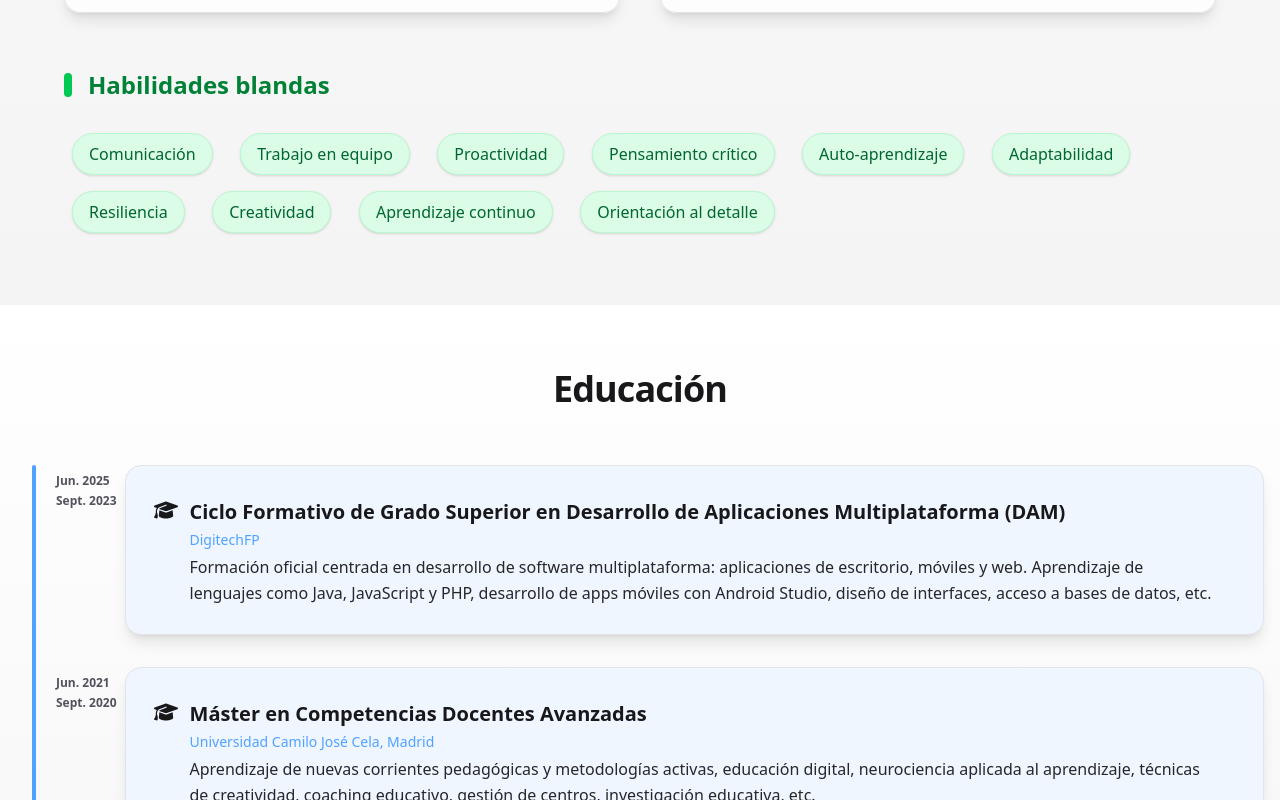
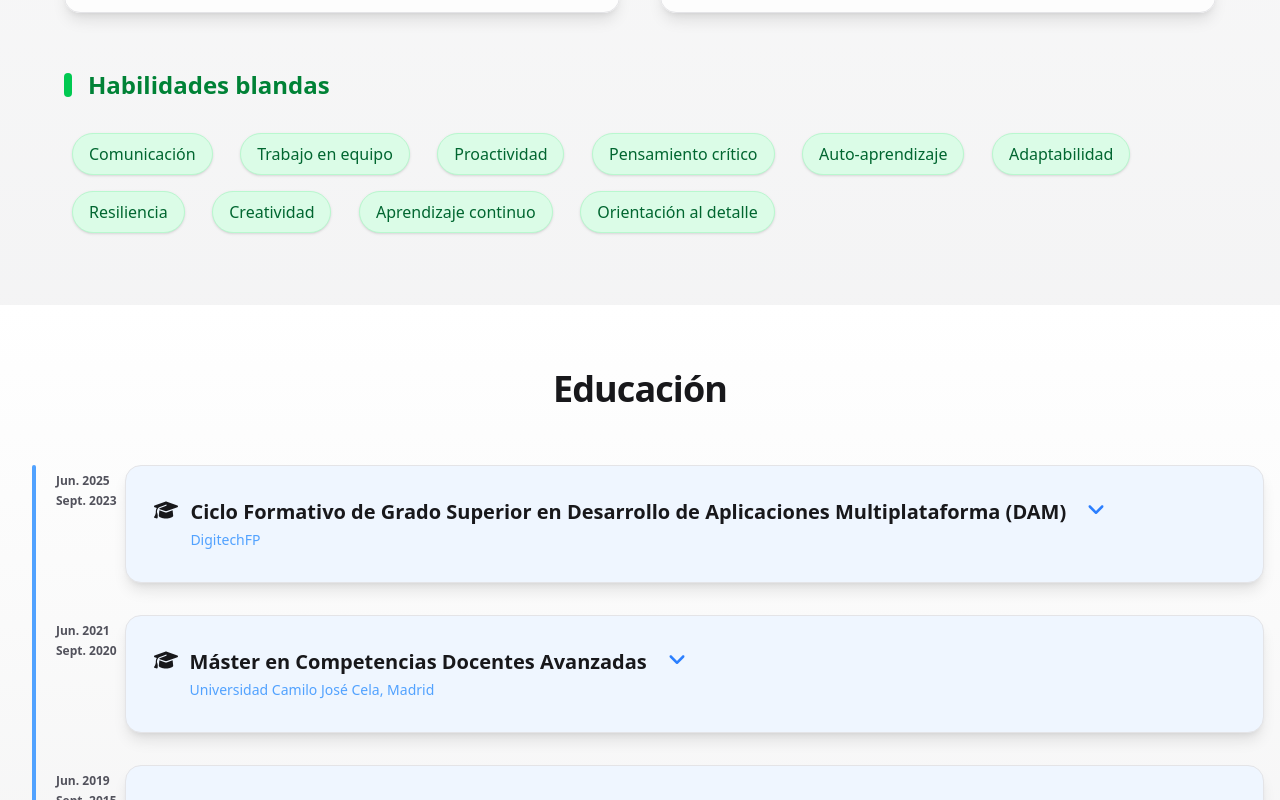
Before and after one commit to zemanue/my-dev-portfolio, a React (Vite) app: page / in a window 1280 px wide. Shown: the part 2000-2800 px from the top of the page. Built offline with nearby package versions, Linux system fonts and the light colour scheme.

Commit message:
Add expandable TimelineCard with animated details
TimelineCard now supports expanding/collapsing to show detailed descriptions as a list, improving readability and user interaction. Updated education constants to split description into multiple lines for better display.

```diff
--- a/src/components/TimelineCard.jsx
+++ b/src/components/TimelineCard.jsx
@@ -1,10 +1,30 @@
+import { useState } from "react";
+
+import { FaAngleDown, FaAngleUp } from "react-icons/fa6";
+
+
 export default function TimelineCard({ element }) {
+    const [expanded, setExpanded] = useState(false);
+    const descriptionLines = (element.description || "").split('\n');
+
     return (
-        <div className="rounded-2xl text-zinc-900 dark:text-zinc-100  bg-blue-50 dark:bg-zinc-800/80 shadow-lg p-7 flex flex-col mb-0 border border-zinc-200 dark:border-zinc-700">
+        <div
+            className="rounded-2xl text-zinc-900 dark:text-zinc-100 bg-blue-50 dark:bg-zinc-800/50 shadow-lg p-7 flex flex-col mb-0 border border-zinc-200 dark:border-zinc-700 hover:bg-blue-100 dark:hover:bg-zinc-800 transition-colors"
+
+        >
             <div className="flex flex-row gap-3 mr-4 mt-1 text-2xl flex-shrink-0">
                 <div className="flex items-start w-7 h-7">{element.icon}</div>
                 <div>
-                    <h3 className="flex-1 text-xl font-bold mb-1">{element.title}</h3>
+                    <h3 className="flex-1 text-xl font-bold mb-1 cursor-pointer" onClick={() => setExpanded((prev) => !prev)}>
+                        {element.title}
+                        <button
+                            className="ms-5 text-blue-500 dark:text-blue-400 hover:text-blue-700 dark:hover:text-blue-300 transition inline-flex items-center justify-center"
+                            tabIndex={-1}
+                            style={{ pointerEvents: "none" }}
+                        >
+                            {expanded ? <FaAngleUp className="inline mb-1" /> : <FaAngleDown className="inline mb-1" />}
+                        </button>
+                    </h3>
                     {element.place && (
                         <p className="text-sm font-medium text-blue-400 dark:text-blue-500 mb-1">{element.place}</p>
                     )}
@@ -13,11 +33,16 @@ export default function TimelineCard({ element }) {
                             {element.dateStart} {element.dateEnd && `- ${element.dateEnd}`}
                         </p>
                     )}
-                    {element.description.split("\n").map((line, idx) => (
-                        <p key={idx} className="text-base text-zinc-800 dark:text-zinc-100 leading-relaxed">
-                            {line}
-                        </p>
-                    ))}
+
+                    <div
+                        className={`overflow-hidden transition-all duration-300 ${expanded ? "max-h-96 opacity-100" : "max-h-0 opacity-0"}`}
+                    >
+                        <ul className="text-base text-zinc-800 dark:text-zinc-100 leading-relaxed list-disc pl-5">
+                            {descriptionLines.map((line, idx) => (
+                                <li key={idx}>{line}</li>
+                            ))}
+                        </ul>
+                    </div>
                 </div>
             </div>
         </div>
--- a/src/constants/education.jsx
+++ b/src/constants/education.jsx
@@ -7,7 +7,7 @@ export const qualifications = [
         place: "DigitechFP",
         dateStart: "Sept. 2023",
         dateEnd: "Jun. 2025",
-        description: "Formación oficial centrada en desarrollo de software multiplataforma: aplicaciones de escritorio, móviles y web. Aprendizaje de lenguajes como Java, JavaScript y PHP, desarrollo de apps móviles con Android Studio, diseño de interfaces, acceso a bases de datos, etc.",
+        description: "Formación oficial centrada en desarrollo de software multiplataforma: aplicaciones de escritorio, móviles y web. \n Aprendizaje de lenguajes como Java, JavaScript y PHP, desarrollo de apps móviles con Android Studio, diseño de interfaces, acceso a bases de datos, etc.",
         icon: <FaGraduationCap />
     },
     {
```
